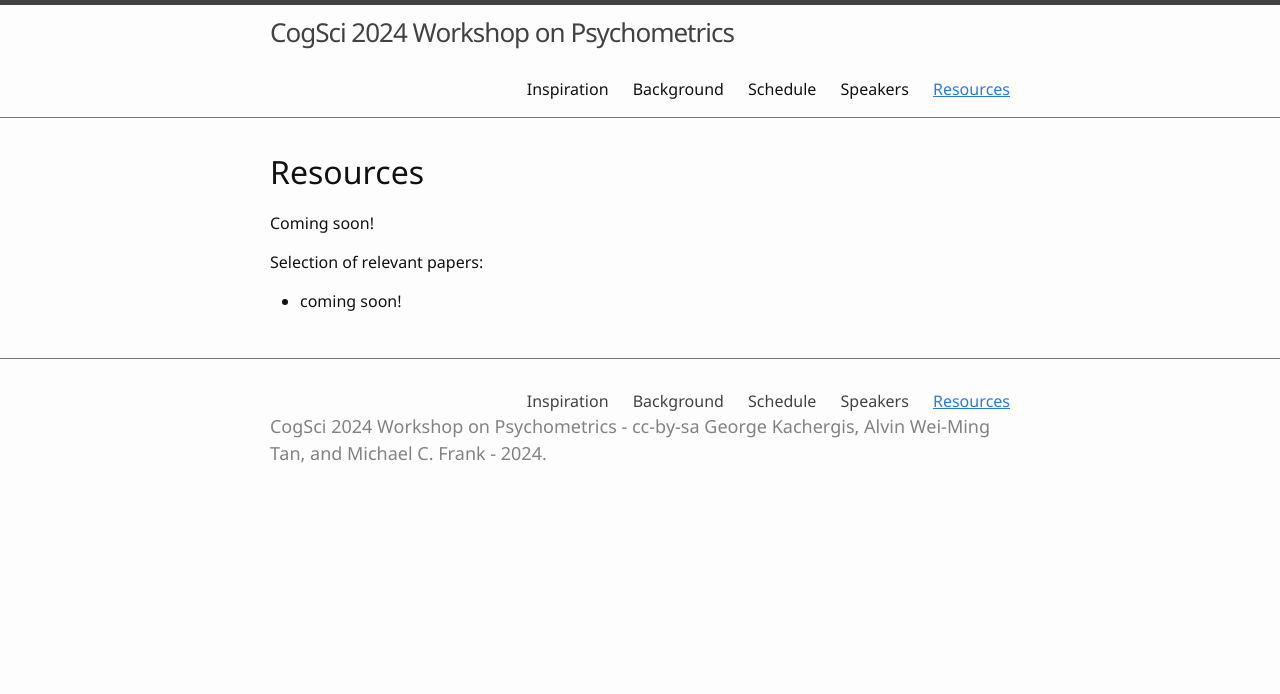
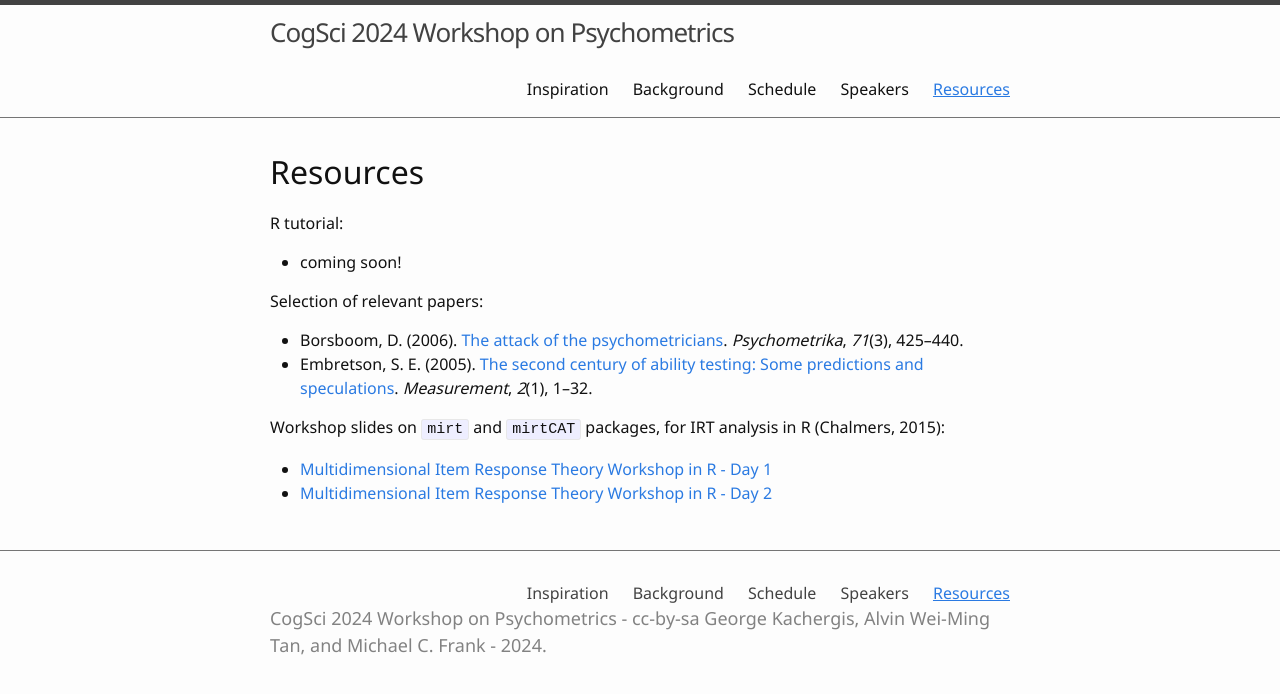
Before and after one commit to kachergis/psychometrics-workshop, a Jekyll site: the page built from 4-resources.md, in a window 1280 px wide. Shown: the top 694 px of the page. Built offline with Jekyll 4.4.1, drawn with Linux system fonts in a browser that asks for light colours.

Commit message:
add background refs and resource links

```diff
--- a/4-resources.md
+++ b/4-resources.md
@@ -6,9 +6,17 @@ nav: true
 # Resources
 
 
-Coming soon!
+R tutorial:
+- coming soon!
 
 
 Selection of relevant papers:
+- Borsboom, D. (2006). [The attack of the psychometricians](https://www.ncbi.nlm.nih.gov/pmc/articles/PMC2779444/pdf/11336_2006_Article_1447.pdf). *Psychometrika*, *71*(3), 425–440.
+- Embretson, S. E. (2005). [The second century of ability testing: Some predictions and speculations](https://www.ets.org/Media/Research/pdf/PICANG7.pdf). *Measurement*, *2*(1), 1–32.
 
-- coming soon!
+
+Workshop slides on `mirt` and `mirtCAT` packages, for IRT analysis in R (Chalmers, 2015):
+- [Multidimensional Item Response Theory Workshop
+in R - Day 1](https://philchalmers.github.io/mirt/extra/mirt-Workshop-2015_Day-1.pdf)
+- [Multidimensional Item Response Theory Workshop
+in R - Day 2](https://philchalmers.github.io/mirt/extra/mirt-Workshop-2015_Day-2.pdf)
```
Also changed, not shown: 1-background.md (+4 -0 lines).
